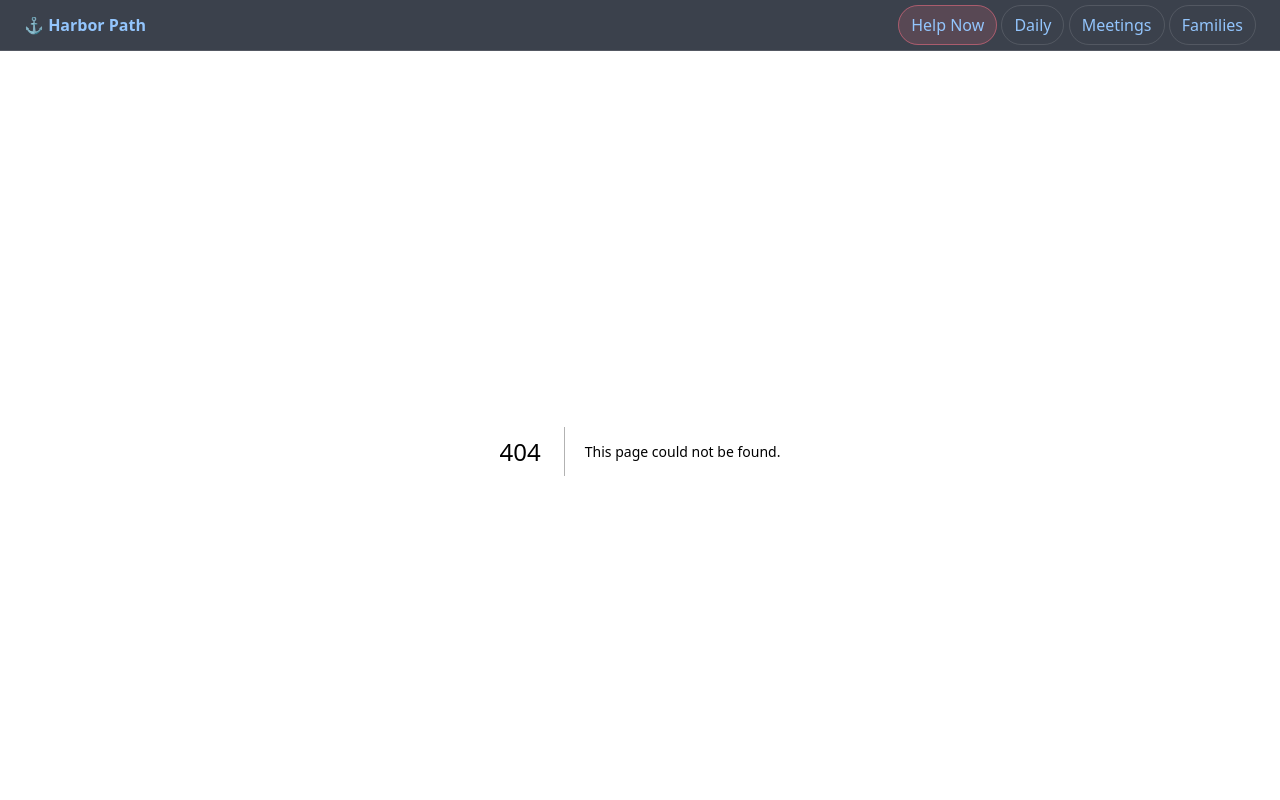
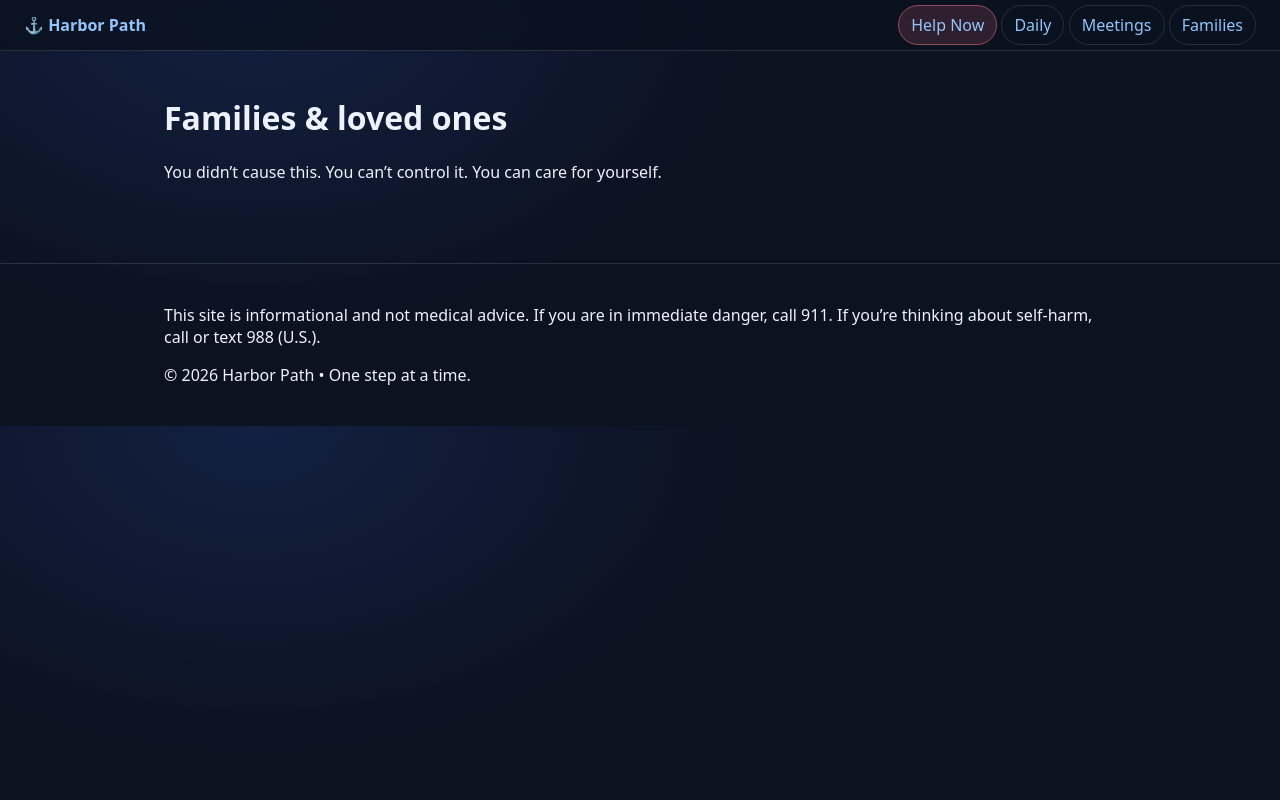
Before and after one commit to KristineMK72/HARBOR-PATH, a Next.js app: page /families in a window 1280 px wide. Before the commit this address had no page. Shown: the top 800 px of the page. Built offline with nearby package versions, Linux system fonts and the light colour scheme.

Commit message:
Create page.tsx

```diff
--- /dev/null
+++ b/app/families/page.tsx
@@ -0,0 +1,12 @@
+import Container from "@/components/Container";
+
+export default function Families() {
+  return (
+    <Container>
+      <h1>Families & loved ones</h1>
+      <p>
+        You didn’t cause this. You can’t control it. You can care for yourself.
+      </p>
+    </Container>
+  );
+}
```
